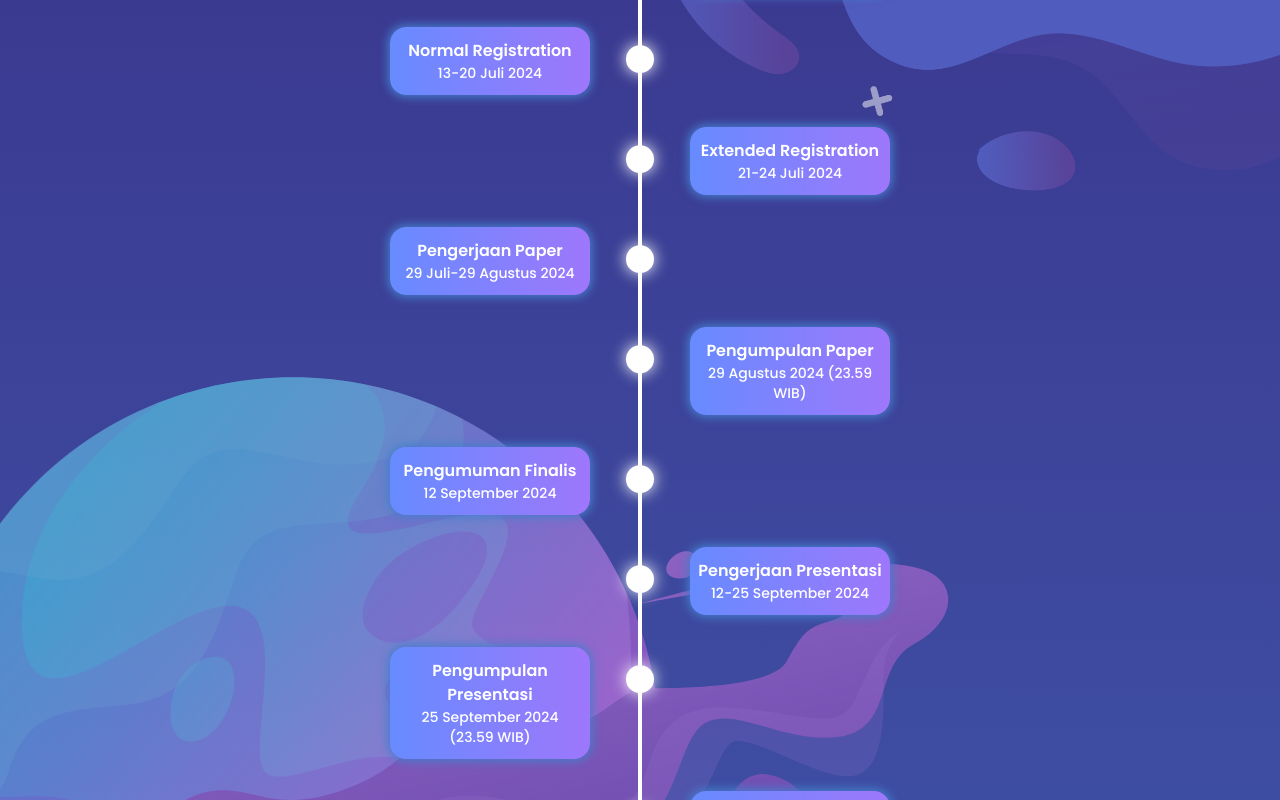
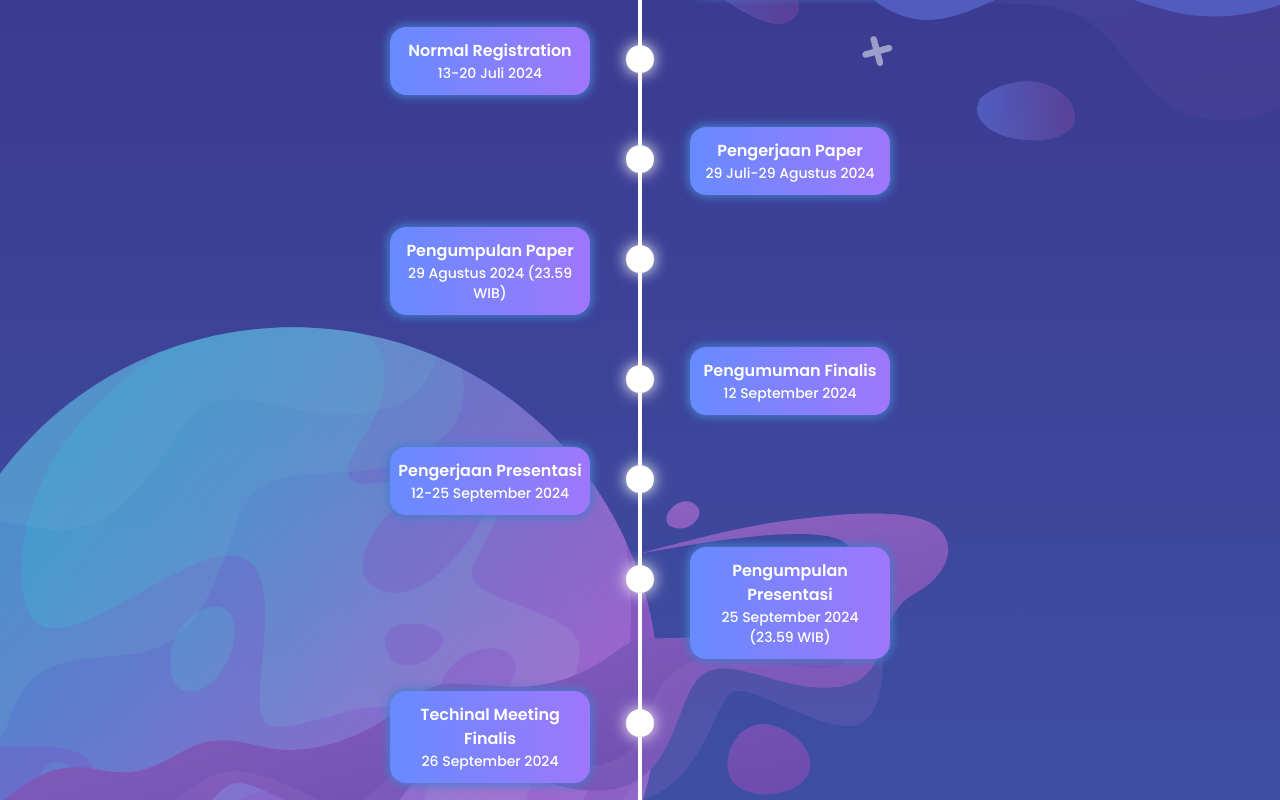
Before and after one commit to farrelathalla/INFEST-2024, a Next.js app: page /equity-research-competition in a window 1280 px wide. Shown: the part 1020-1820 px from the top of the page. Built offline with nearby package versions, Linux system fonts and the light colour scheme.

Commit message:
feat: remove timeline extended

```diff
--- a/app/equity-research-competition/page.js
+++ b/app/equity-research-competition/page.js
@@ -21,7 +21,6 @@ const EquityResearchCompetitionPage = () => {
         <TimelineList>
           <TimelineItem date="5-12 Juli 2024" content="Early-bird Registration" />
           <TimelineItem date="13-20 Juli 2024" content="Normal Registration" />
-          <TimelineItem date="21-24 Juli 2024" content="Extended Registration" />
           <TimelineItem date="29 Juli-29 Agustus 2024" content="Pengerjaan Paper" />
           <TimelineItem date="29 Agustus 2024 (23.59 WIB)" content="Pengumpulan Paper" />
           <TimelineItem date="12 September 2024" content="Pengumuman Finalis" />
```
